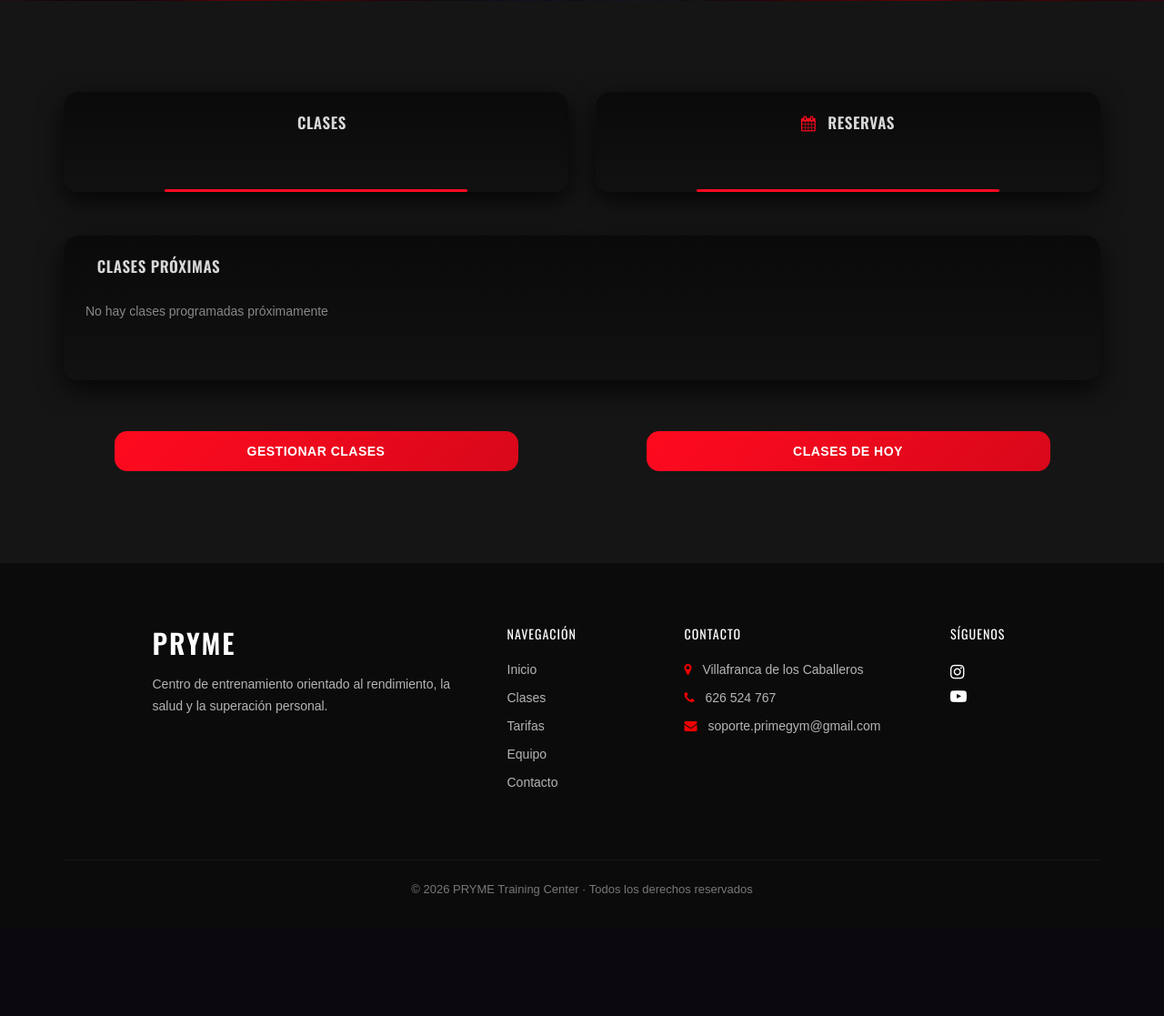
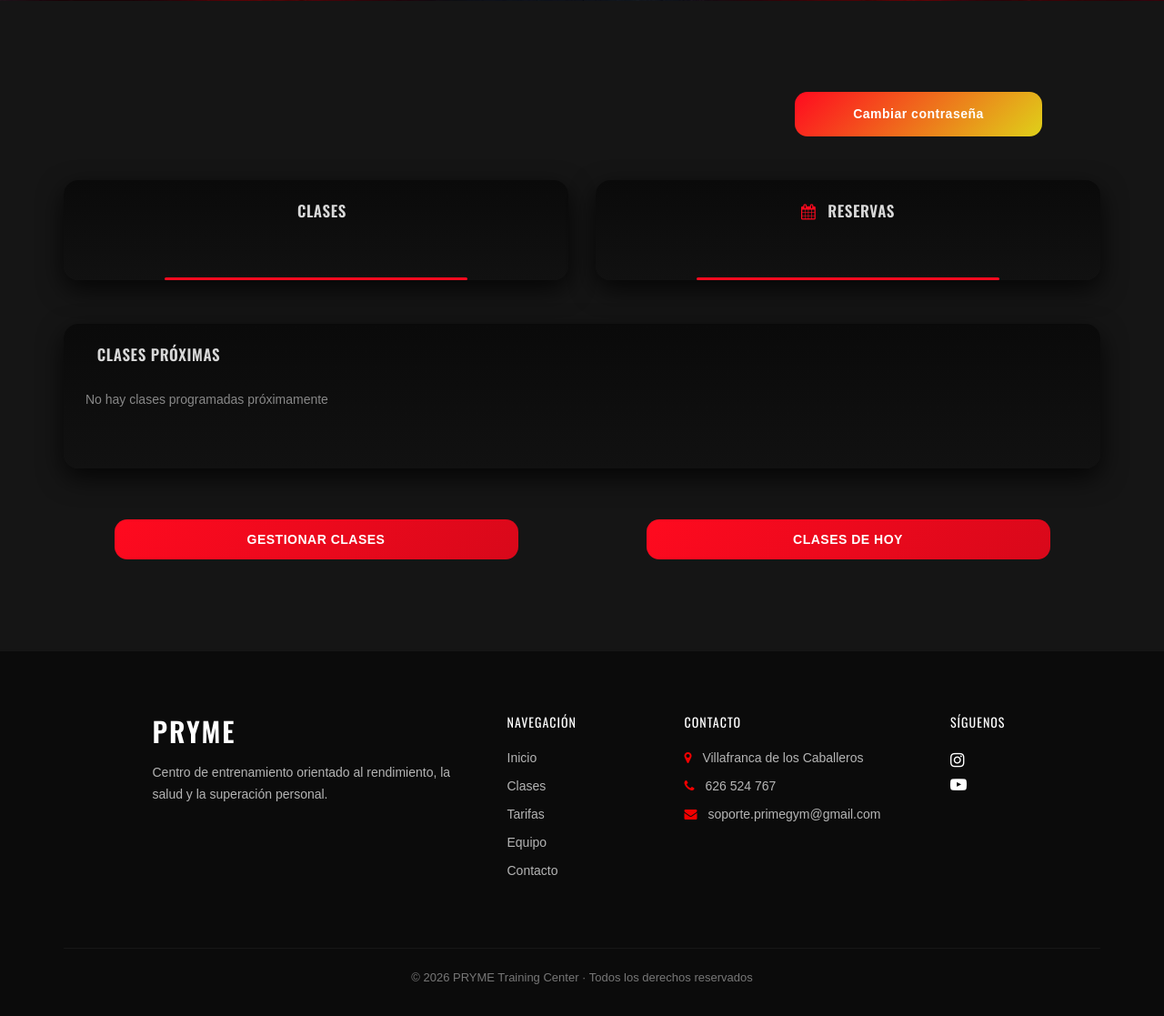
Before and after one commit to cosmincostea21/TFG-PrimeGym, a Django app: template prime_gym/entrenador/templates/entrenador/panel.html in a window 1280 px wide. Shown: the part 499-1616 px from the top of the page at 91% size. Before the commit the page ends 1484 px from the top, so only its background shows below. Run offline with Django 5.2, Linux system fonts and the light colour scheme; the template is opened without the code that fills it, so the values that code supplies are empty; some libraries are stand-ins or nearby versions; some web fonts are replaced.

Commit message:
enlace cambiar contraseña

```diff
--- a/prime_gym/entrenador/templates/entrenador/panel.html
+++ b/prime_gym/entrenador/templates/entrenador/panel.html
@@ -11,15 +11,22 @@
 
 {% block contenido %}
 
-{% if request.user.entrenador.rol == "admin" %}
+
 <div class="col-md-12 d-flex justify-content-end">
+    <div class="col-md-4 text-center mb-5">
+        <a href="{% url 'entrenador:cambiar_password' %}" class="admin-btn">
+            Cambiar contraseña
+        </a>
+    </div>
+    {% if request.user.entrenador.rol == "admin" %}
     <div class="col-md-4 text-center mb-5">
         <a href="{% url 'entrenador:admin_clientes' %}" class="admin-btn">
             Panel Admin
         </a>
     </div>
+    {% endif %}
 </div>
-{% endif %}
+
 
 <div class="row mb-4">
 
```
